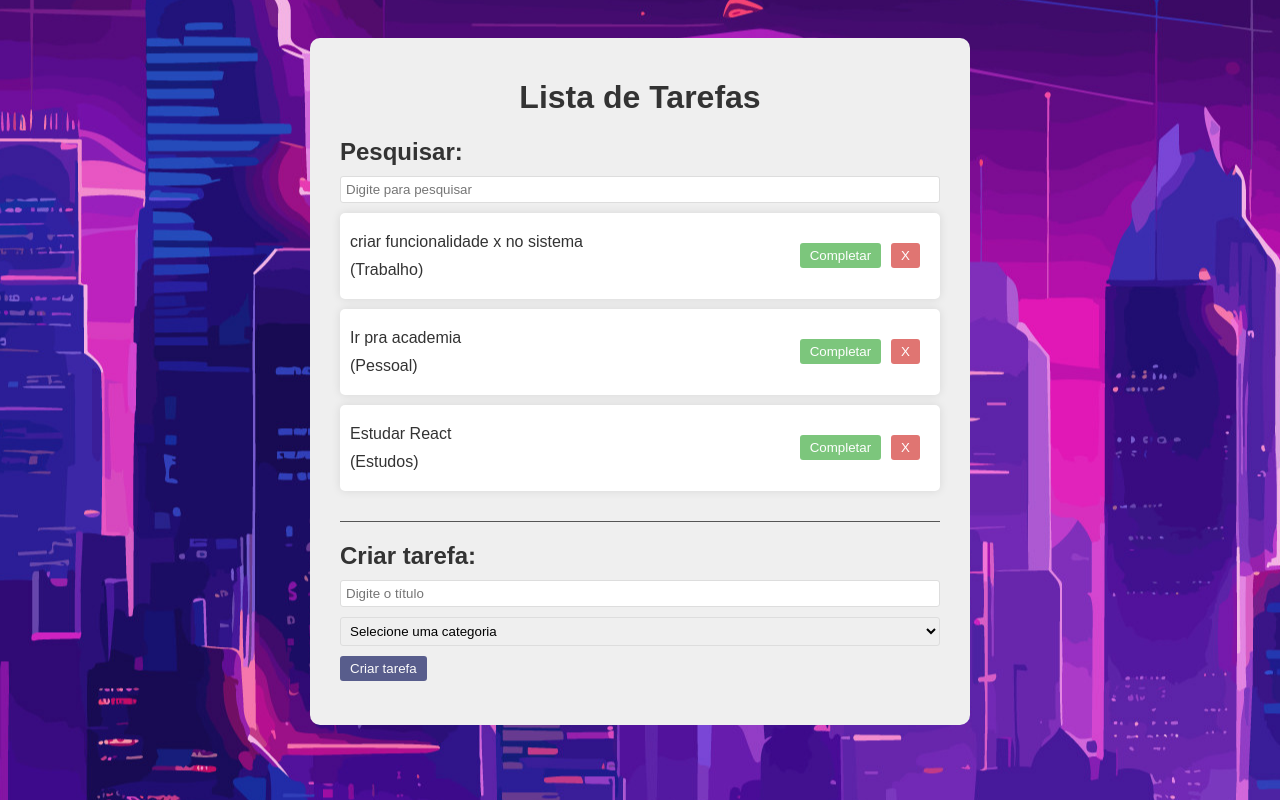
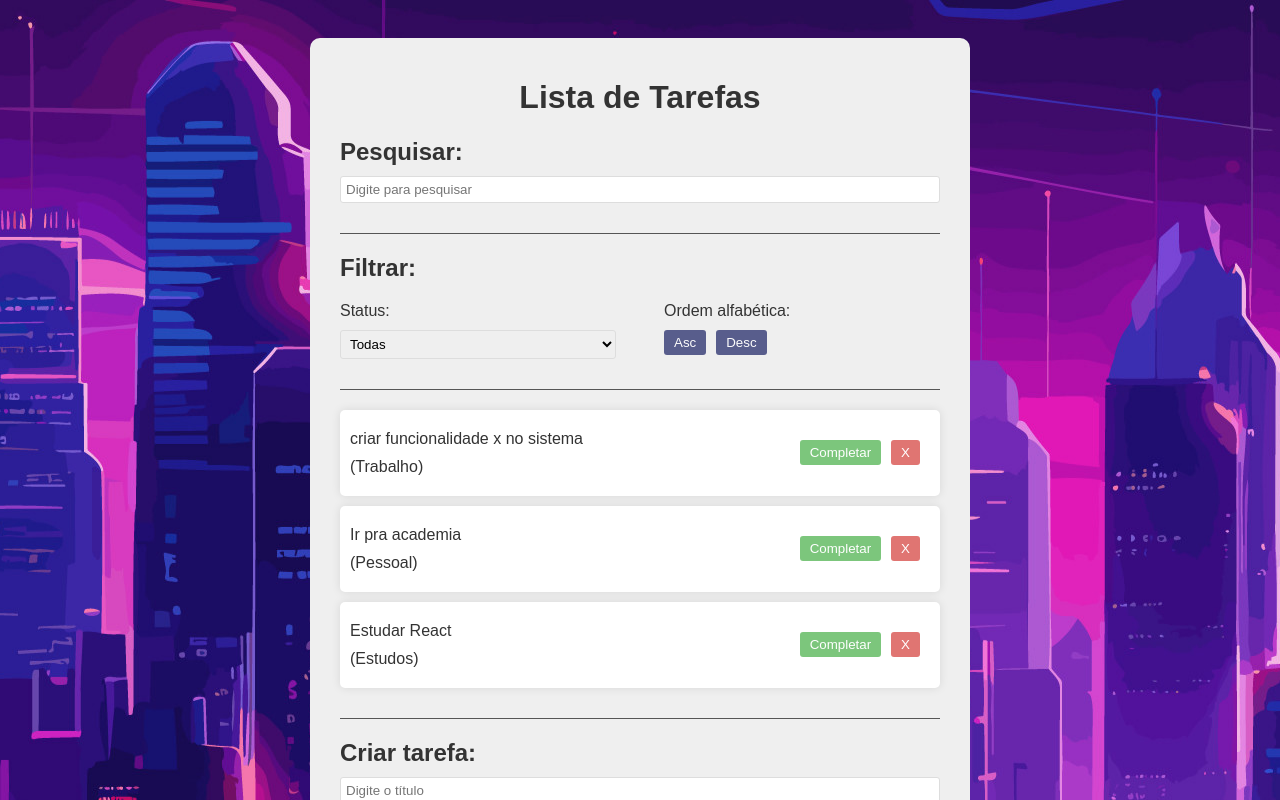
Before and after one commit to GitDavidJr/To-Do-List, a React (Vite) app: page / in a window 1280 px wide. Shown: the top 800 px of the page. Built offline with nearby package versions, Linux system fonts and the light colour scheme.

Commit message:
feat: cria UI do filtro e style do search

```diff
--- a/src/App.css
+++ b/src/App.css
@@ -86,3 +86,19 @@
   border-radius: 3px;
   width: 100%;
 }
+
+.filter, .search{
+  border-bottom: 1px solid #555;
+  margin-bottom: 20px;
+  padding-bottom: 20px;
+}
+
+.filter-options{
+  display: flex;
+  justify-content: space-between;
+  gap: 3rem;
+}
+
+.filter-options div{
+  flex: 1 1 0;
+}
--- a/src/App.jsx
+++ b/src/App.jsx
@@ -3,6 +3,7 @@
 import Todo from "./components/Todo";
 import TodoForm from "./components/TodoForm";
 import Search from "./components/Search";
+import Filter from "./components/Filter";
 
 function App() {
 
@@ -64,6 +65,7 @@
     <div className="app">
       <h1>Lista de Tarefas</h1>
       <Search search={search} setSearch={setSearch}/>
+      <Filter />
       <div className="todo-list">
         {todos.filter((todo) => todo.text.toLowerCase().includes(search.toLowerCase())).map((todo) => (
           <Todo
--- /dev/null
+++ b/src/components/Filter.jsx
@@ -0,0 +1,24 @@
+const Filter = () => {
+  return (
+    <div className="filter">
+      <h2>Filtrar:</h2>
+      <div className="filter-options">
+        <div>
+          <p>Status:</p>
+          <select>
+            <option value="All">Todas</option>
+            <option value="Completed">Completas</option>
+            <option value="Incomplete">Oncompletas</option>
+          </select>
+        </div>
+        <div>
+          <p>Ordem alfabética:</p>
+          <button>Asc</button>
+          <button>Desc</button>
+        </div>
+      </div>
+    </div>
+  );
+};
+
+export default Filter;
```
